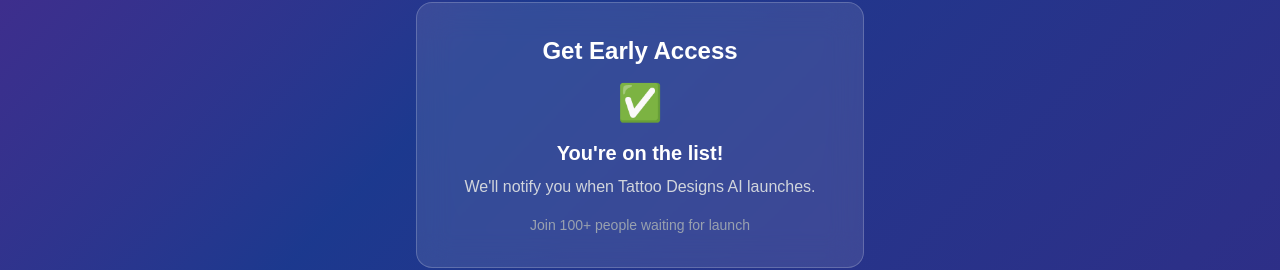
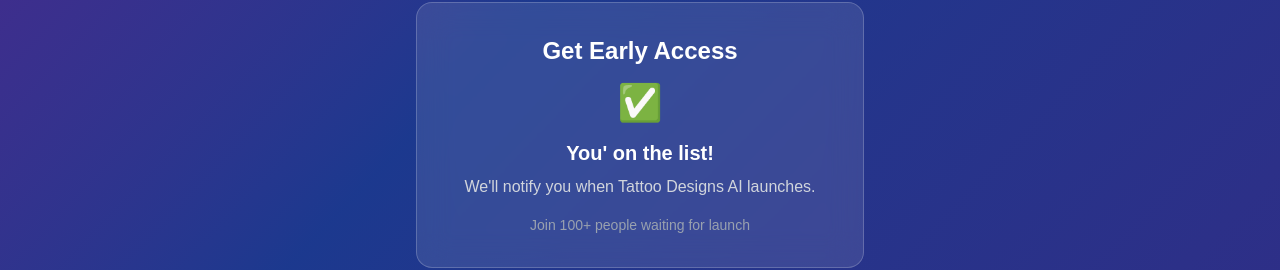
Before and after one commit to al-hamadani/tattoo-designs-ai-clean, a Next.js app: page / in a window 1280 px wide. Both pictures are taken after typing "name@example.com" into the empty fields and a click on the button "Notify Me When Ready 🚀". Shown: the part 768-1038 px from the top of the page. Built offline with nearby package versions, Linux system fonts and the light colour scheme.

Commit message:
Fix apostrophe errors

```diff
--- a/pages/index.js
+++ b/pages/index.js
@@ -97,8 +97,8 @@
               ) : (
                 <div className="text-center">
                   <div className="text-4xl mb-4">✅</div>
-                  <h3 className="text-xl font-semibold text-white mb-2">You're on the list!</h3>
-                  <p className="text-gray-300">We'll notify you when Tattoo Designs AI launches.</p>
+                  <h3 className="text-xl font-semibold text-white mb-2">You&apos; on the list!</h3>
+                  <p className="text-gray-300">We&apos;ll notify you when Tattoo Designs AI launches.</p>
                 </div>
               )}
 
```
